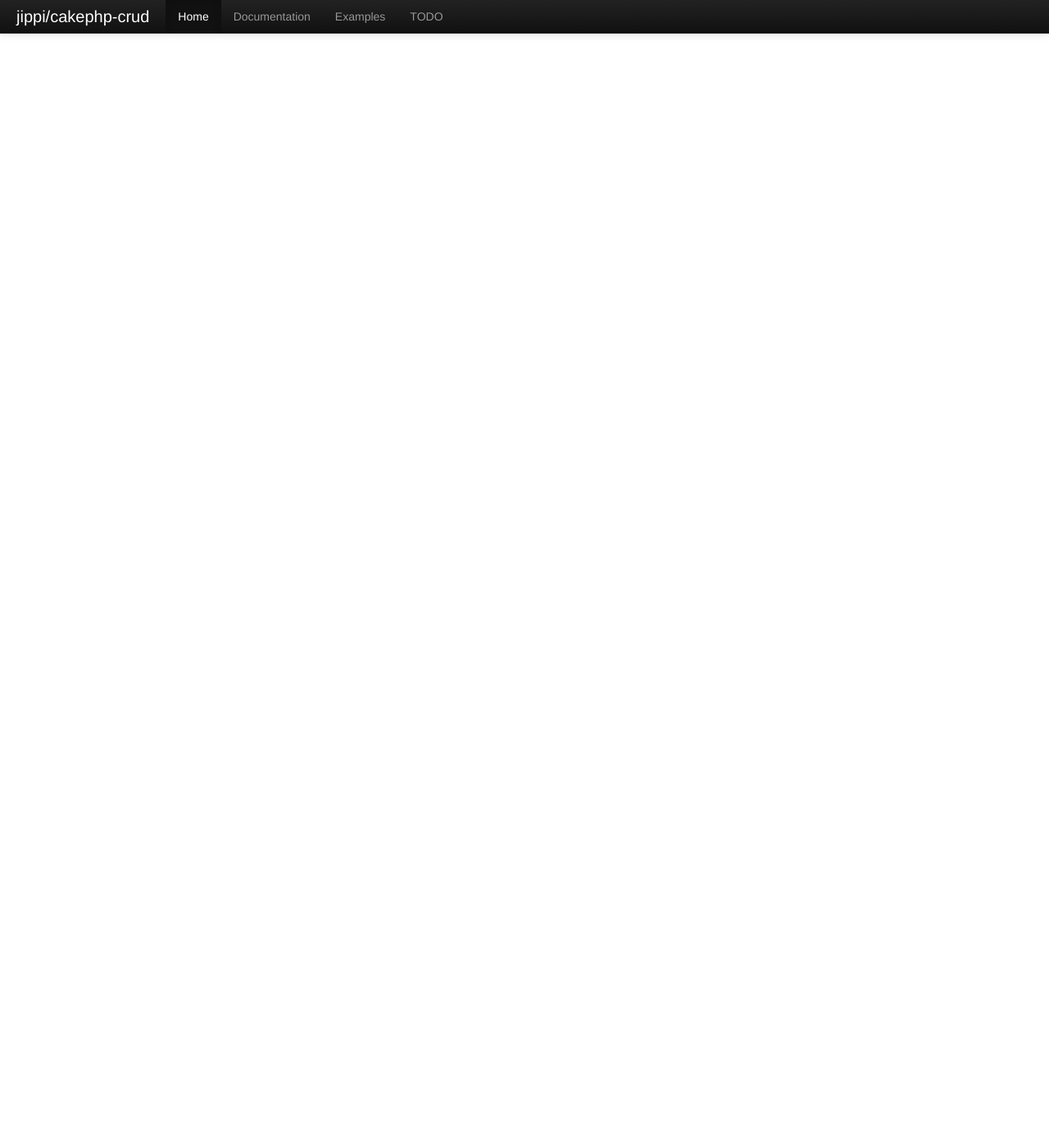
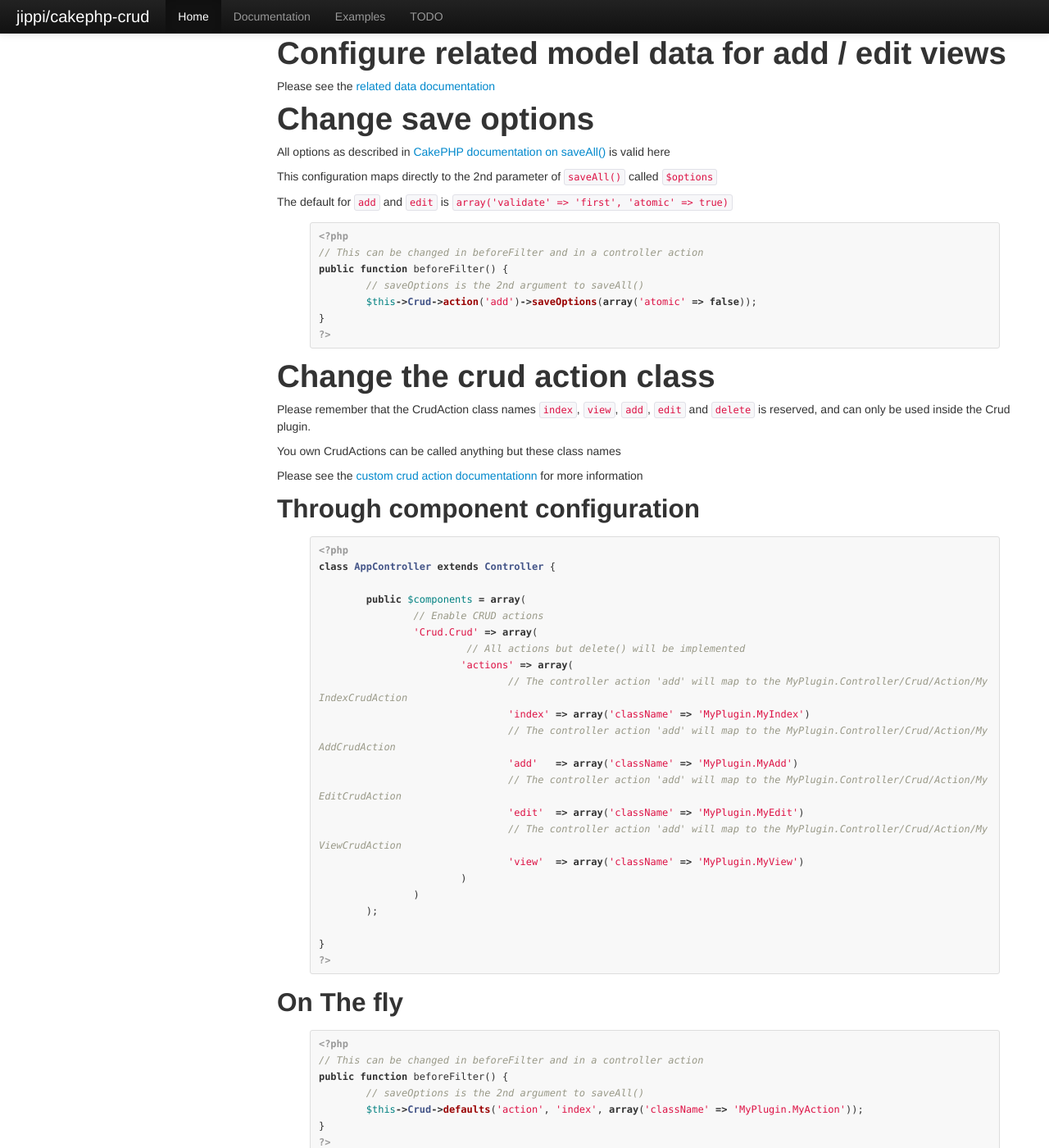
Before and after one commit to FriendsOfCake/crud, a Jekyll site: the page built from docs/configuration.md, in a window 1280 px wide and 1400 px high, scrolled down 7615 px. Shown: the whole window at 82% size. Built offline with Jekyll 4.4.1, drawn with Linux system fonts in a browser that asks for light colours; nearby versions of some CDN libraries; some of the changed text lies outside the part shown.

Commit message:
Update docs to reflect #17 ( https://github.com/jippi/cakephp-crud/pull/17 )

```diff
--- a/docs/configuration.md
+++ b/docs/configuration.md
@@ -22,6 +22,33 @@
 				'index' => 'Crud.Index',
 				// The controller action 'add' will map to the AddCrudAction
 				'add' 	=> 'Crud.Add',
+				// The controller action 'edit' will map to the EditCrudAction
+				'edit' 	=> 'Crud.edit',
+				// The controller action 'view' will map to the ViewCrudAction
+				'view' 	=> 'Crud.View'
+			)
+		)
+	);
+
+}
+?>
+{% endhighlight %}
+
+If you wish to modify the default settings, simply pass in an array as `value` for each action array key
+
+{% highlight php %}
+<?php
+class AppController extends Controller {
+
+	public $components = array(
+		// Enable CRUD actions
+		'Crud.Crud' => array(
+			 // All actions but delete() will be implemented
+			'actions' => array(
+				// The controller action 'index' will still map to the IndexCrudAction
+				'index' => array('viewVar' => 'items')
+				// The controller action 'add' will map to the MyPlugin.Controller/Crud/Action/MyIndexCrudAction
+				'add' 	=> array('className' => 'MyPlugin.MyIndex')
 				// The controller action 'edit' will map to the EditCrudAction
 				'edit' 	=> 'Crud.edit',
 				// The controller action 'view' will map to the ViewCrudAction
@@ -373,3 +400,50 @@
 }
 ?>
 {% endhighlight %}
+
+# Change the crud action class
+
+Please remember that the CrudAction class names `index`, `view`, `add`, `edit` and `delete` is reserved, and can only be used inside the Crud plugin.
+
+You own CrudActions can be called anything but these class names
+
+Please see the [custom crud action documentationn]({{site.url}}/docs/actions/custom.html) for more information
+
+## Through component configuration
+
+{% highlight php %}
+<?php
+class AppController extends Controller {
+
+	public $components = array(
+		// Enable CRUD actions
+		'Crud.Crud' => array(
+			 // All actions but delete() will be implemented
+			'actions' => array(
+				// The controller action 'add' will map to the MyPlugin.Controller/Crud/Action/MyIndexCrudAction
+				'index' => array('className' => 'MyPlugin.MyIndex')
+				// The controller action 'add' will map to the MyPlugin.Controller/Crud/Action/MyAddCrudAction
+				'add' 	=> array('className' => 'MyPlugin.MyAdd')
+				// The controller action 'add' will map to the MyPlugin.Controller/Crud/Action/MyEditCrudAction
+				'edit' 	=> array('className' => 'MyPlugin.MyEdit')
+				// The controller action 'add' will map to the MyPlugin.Controller/Crud/Action/MyViewCrudAction
+				'view' 	=> array('className' => 'MyPlugin.MyView')
+			)
+		)
+	);
+
+}
+?>
+{% endhighlight %}
+
+## On The fly
+
+{% highlight php %}
+<?php
+// This can be changed in beforeFilter and in a controller action
+public function beforeFilter() {
+	// saveOptions is the 2nd argument to saveAll()
+	$this->Crud->defaults('action', 'index', array('className' => 'MyPlugin.MyAction'));
+}
+?>
+{% endhighlight %}
```
Also changed, not shown: docs/listeners/api-field-filter.md (+7 -7 lines), docs/listeners/related-data.md (+10 -10 lines), docs/listeners/translations.md (+47 -45 lines), docs/todo.md (+1 -54 lines).
